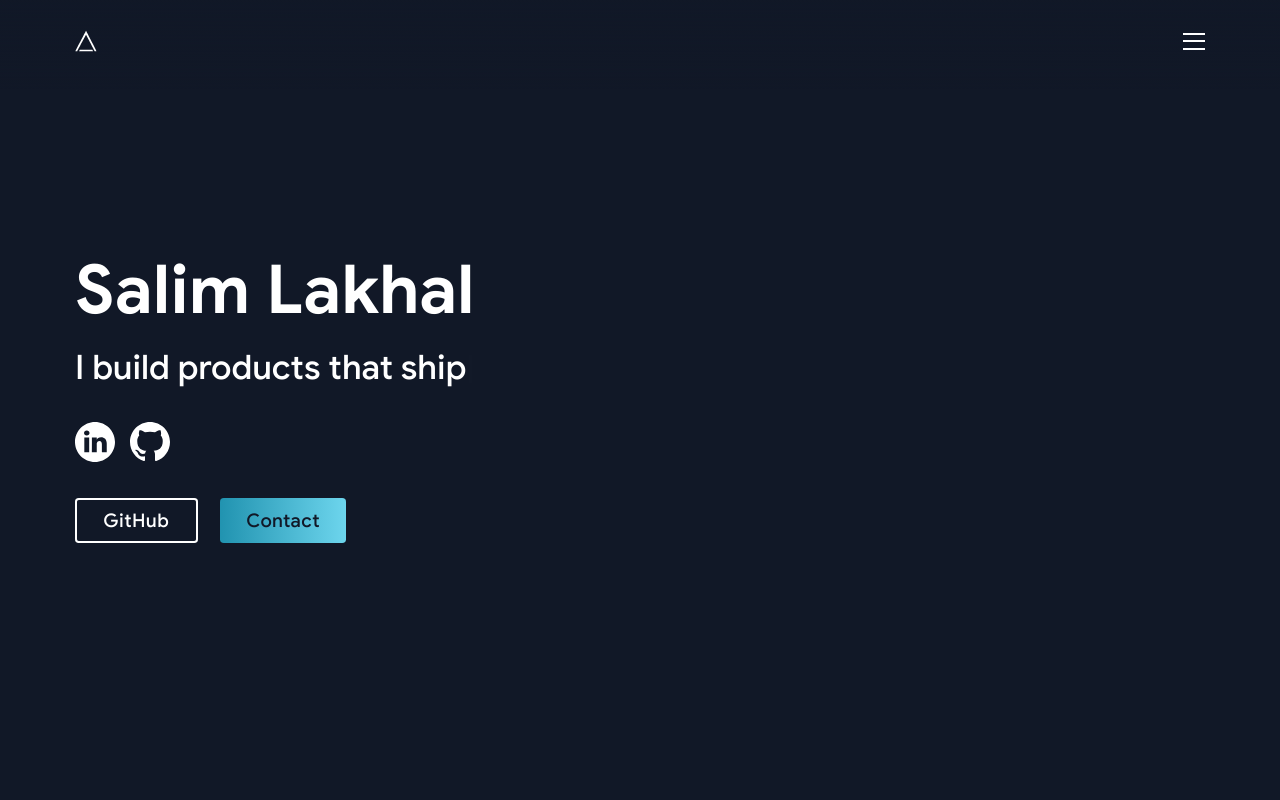
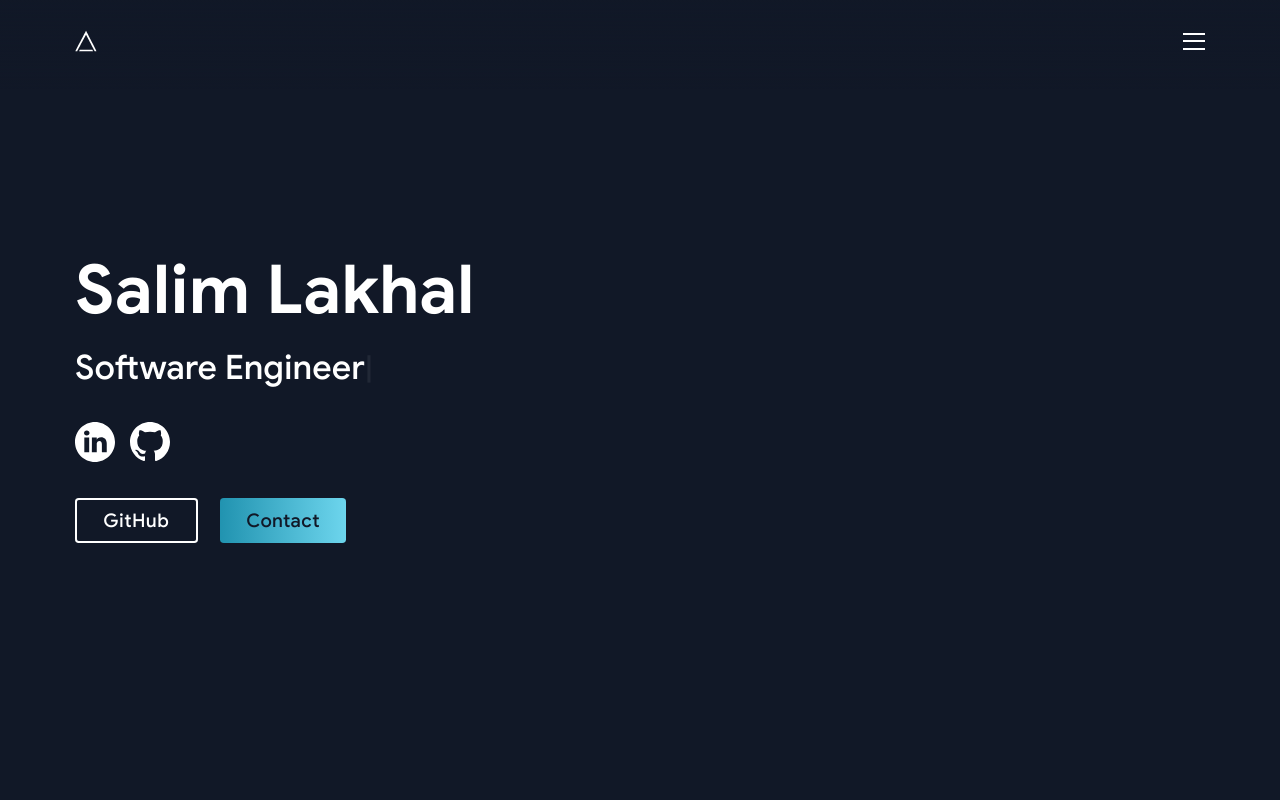
Before and after one commit to salim-lakhal/Portfolio, a Next.js app: page / in a window 1280 px wide. Shown: the top 800 px of the page. Built offline with nearby package versions, Linux system fonts and the light colour scheme.

Commit message:
clean typed strings

```diff
--- a/constants.ts
+++ b/constants.ts
@@ -25,10 +25,10 @@ export const MENULINKS = [
 ];
 
 export const TYPED_STRINGS = [
-  "I build products that ship",
-  "I solve hard engineering problems",
-  "I scale systems end to end",
-  "I turn ideas into production",
+  "Software Engineer",
+  "Full-Stack Developer",
+  "Product Builder",
+  "AI & Data Engineer",
 ];
 
 export const EMAIL = "salim.lakhal@telecom-sudparis.eu";
```
